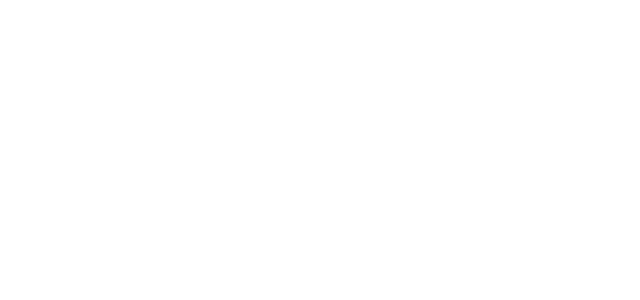
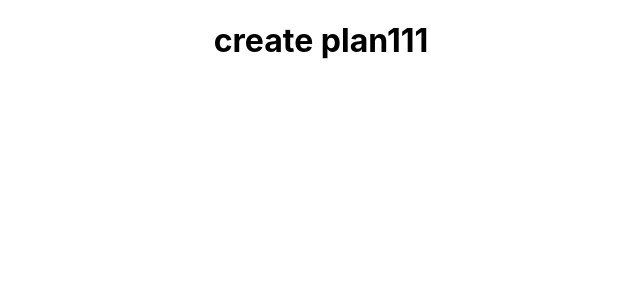
Before and after one commit to ivespeggy/workout-generator, a React (Create React App) app in the folder my-react-app/: page /Plan in a window 1280 px wide. Before the commit this address had no page. Shown: the top 300 px of the page, without its empty margins (319-959 px from the left). Built offline with nearby package versions, Linux system fonts and the light colour scheme.

Commit message:
Update plan.js
navigation to plan now works

```diff
--- a/my-react-app/src/App.js
+++ b/my-react-app/src/App.js
@@ -3,13 +3,15 @@ import './App.css';
 import React from 'react';
 import { BrowserRouter as Router, Routes, Route } from "react-router-dom";
 import Home from './component/Home';
-
+import Plan from './component/Plan';
 function App() {
   return (
     <div className="App">
       <Router>
         <Routes>
           <Route path="/" element={<Home />} />
+          <Route path="/Plan" element={<Plan />} />
+
         </Routes>
       </Router>
     </div>
--- a/my-react-app/src/component/Home.css
+++ b/my-react-app/src/component/Home.css
@@ -4,7 +4,7 @@
   }
 
 
-  button{
+  .submit-button{
     background-color: chartreuse;
     border-radius: 10cm;
   }
--- a/my-react-app/src/component/Home.js
+++ b/my-react-app/src/component/Home.js
@@ -1,8 +1,8 @@
 import React, { useState } from 'react';
-import { useNavigate } from 'react-router-dom'; // 导入 Link 组件
+import { useNavigate,Link, Routes, Route, BrowserRouter } from 'react-router-dom'; // 导入 Link 组件
 import musclesData from '../data/muscles';
 import "./Home.css"
-
+import Plan from './Plan';
 export default function Home() {
   const navigate = useNavigate();
   const [clickState, setClickState] = useState(Array.from({ length: 13 }, () => 0)); // 初始化 clickState
@@ -13,6 +13,11 @@ export default function Home() {
     updatedState[clickId] = updatedState[clickId] === 0 ? 1 : 0;
     setClickState(updatedState);
   };
+  const ButtonOnClick = () =>{
+    console.log("You clicked submit")
+    //Switch to plan
+    navigate('/Plan')
+  }
 
   return (
     <div>
@@ -38,8 +43,7 @@ export default function Home() {
             );
           })}
         </ul>
-
-        <button className="button primary-button" type="submit" to="/create-plan">点击创建您自己的训练计划吧！！</button>
+          <button className="submit-button" type="submit" onClick={ButtonOnClick}>点击创建您自己的训练计划吧！！</button>
       </header>
     </div>
   );
--- /dev/null
+++ b/my-react-app/src/component/Plan.js
@@ -0,0 +1,12 @@
+import React from "react"
+
+function Plan(){
+    return(
+        <div>
+            <h1>
+                create plan111
+            </h1>
+        </div>
+    )
+}
+export default Plan
```
